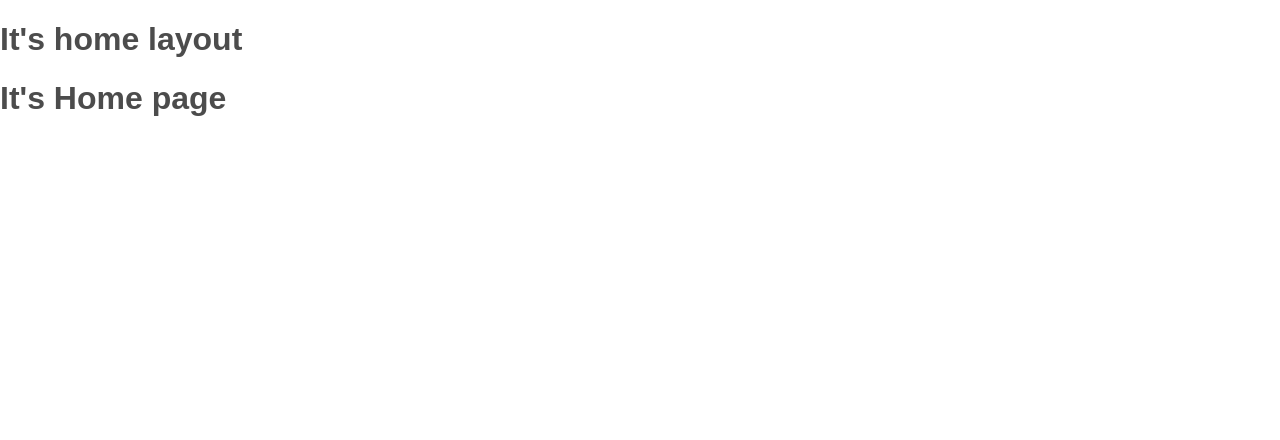
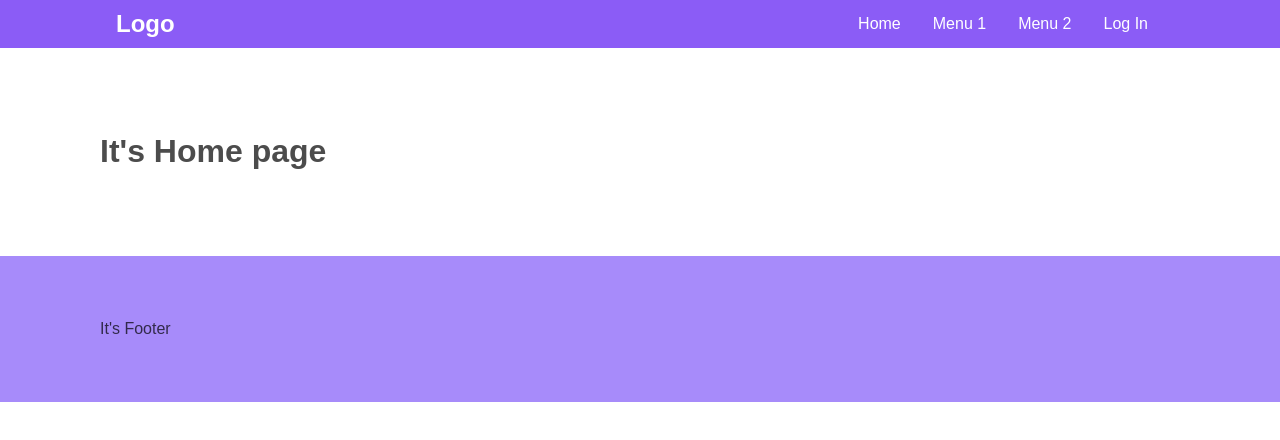
Before and after one commit to hg-jang/sports-proto-front, a SvelteKit app: page / in a window 1280 px wide. Shown: the top 440 px of the page. Built offline with nearby package versions, Linux system fonts and the light colour scheme.

Commit message:
[Feat]: 홈 레이아웃 마크업 임시 완성

```diff
--- a/src/routes/(home)/+layout.svelte
+++ b/src/routes/(home)/+layout.svelte
@@ -1,4 +1,33 @@
+<script>
+	import './home-layout.css'
+</script>
+
 <div class="home">
-	<h1>It's home layout</h1>
-	<slot />
+	<nav class="bg-violet-500 text-white">
+		<div class="wrapper flex flex-wrap items-center justify-between px-4">
+			<a href="/" class="flex items-center">
+				<span class="text-2xl text-white font-semibold whitespace-nowrap">
+					Logo
+				</span>
+			</a>
+			<ul class="flex m-0 p-0 list-none leading-[100%]">
+				<li class="p-4 hover:bg-orange-300 cursor-pointer">Home</li>
+				<li class="p-4 hover:bg-orange-300 cursor-pointer">Menu 1</li>
+				<li class="p-4 hover:bg-orange-300 cursor-pointer">Menu 2</li>
+				<li class="p-4 hover:bg-orange-300 cursor-pointer">Log In</li>
+			</ul>
+		</div>
+	</nav>
+
+	<main class="p-16">
+		<div class="wrapper">
+			<slot />
+		</div>
+	</main>
+
+	<footer class="p-16 bg-violet-400">
+		<div class="wrapper">
+			It's Footer
+		</div>
+	</footer>
 </div>
```
Also changed, not shown: src/routes/(home)/home-layout.css (added).
